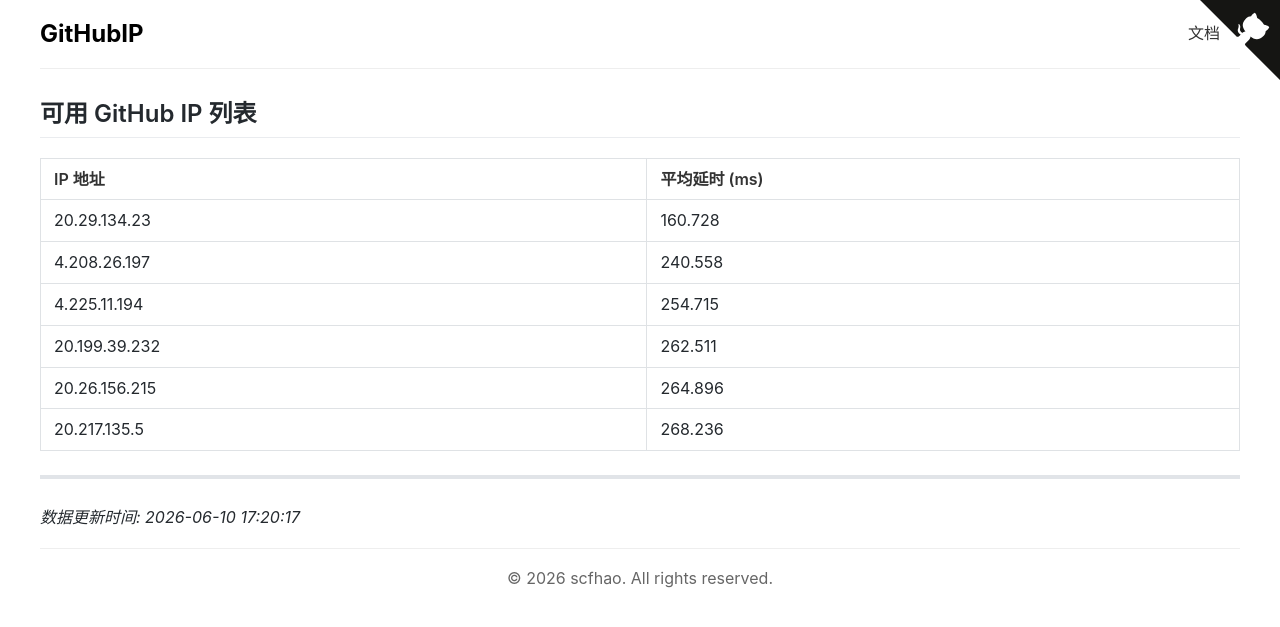
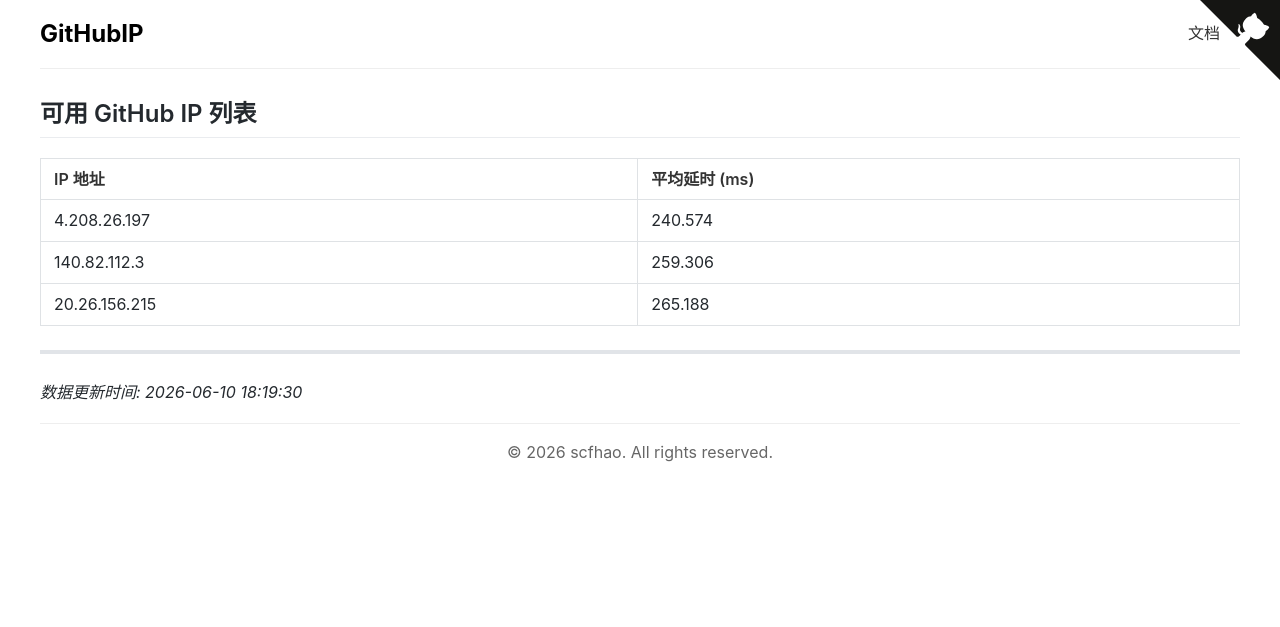
Before and after one commit to scfhao/GitHubIP, a Jekyll site: the page built from index.md, in a window 1280 px wide. Shown: the top 627 px of the page. Built offline with Jekyll 4.4.1, drawn with Linux system fonts in a browser that asks for light colours.

Commit message:
自动脚本执行 - 2026-06-10 18:19:31

```diff
--- a/index.md
+++ b/index.md
@@ -1,20 +1,17 @@
 ---
 layout: home
 title: GitHub IP 列表
-date: 2026-06-10 17:20:17
+date: 2026-06-10 18:19:30
 ---
 
 ## 可用 GitHub IP 列表
 
 | IP 地址 | 平均延时 (ms) |
 |---------|--------------|
-| 20.29.134.23 | 160.728 |
-| 4.208.26.197 | 240.558 |
-| 4.225.11.194 | 254.715 |
-| 20.199.39.232 | 262.511 |
-| 20.26.156.215 | 264.896 |
-| 20.217.135.5 | 268.236 |
+| 4.208.26.197 | 240.574 |
+| 140.82.112.3 | 259.306 |
+| 20.26.156.215 | 265.188 |
 
 ---
 
-*数据更新时间: 2026-06-10 17:20:17*
+*数据更新时间: 2026-06-10 18:19:30*
```
